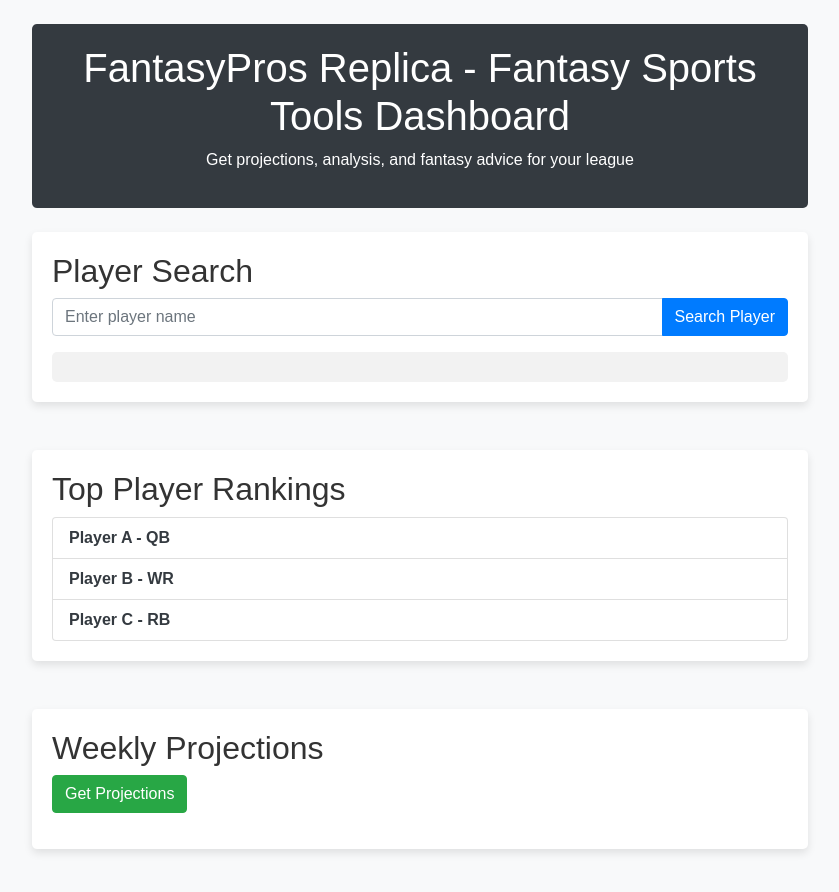
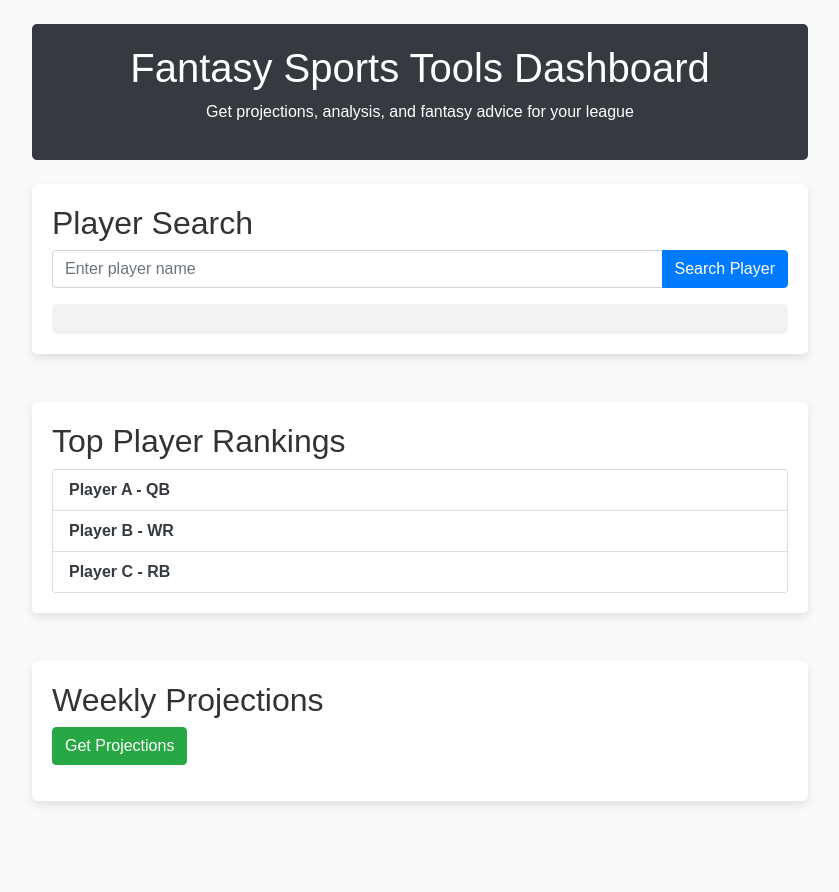
Before and after one commit to nikojames/JamesNIkoPicks, a plain HTML site: page index.html in a window 1280 px wide. Shown: the whole page, without its empty margins (220-1059 px from the left). After the commit the page ends 849 px from the top, so only its background shows below. Drawn offline with nearby package versions, Linux system fonts and the light colour scheme.

Commit message:
Update index.html

```diff
--- a/index.html
+++ b/index.html
@@ -3,14 +3,14 @@
 <head>
     <meta charset="UTF-8">
     <meta name="viewport" content="width=device-width, initial-scale=1.0">
-    <title>FantasyPros Replica - Fantasy Tools Dashboard</title>
+    <title>Fantasy Tools Dashboard</title>
     <link rel="stylesheet" href="https://cdnjs.cloudflare.com/ajax/libs/bootstrap/5.1.3/css/bootstrap.min.css">
     <link rel="stylesheet" href="styles.css">
 </head>
 <body>
     <div class="container">
         <header class="my-4 text-center fantasy-header">
-            <h1>FantasyPros Replica - Fantasy Sports Tools Dashboard</h1>
+            <h1>Fantasy Sports Tools Dashboard</h1>
             <p>Get projections, analysis, and fantasy advice for your league</p>
         </header>
 
```
